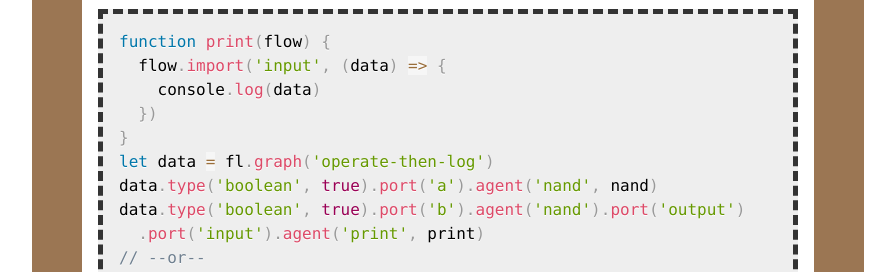
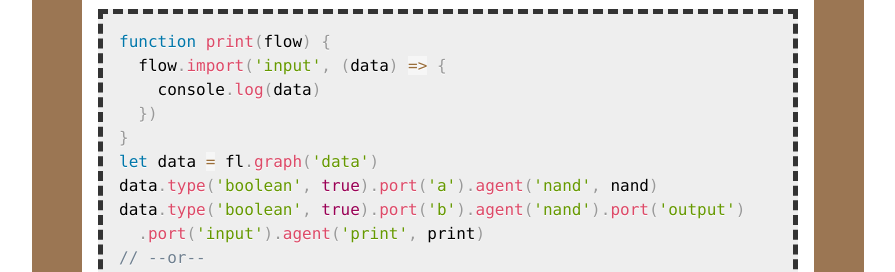
Before and after one commit to trabur/frontend-loop, a website: page index.html in a window 1280 px wide and 2400 px high. Shown: the part 1029-1301 px from the top of the page, without its empty margins (192-1087 px from the left). Drawn offline with nearby package versions, Linux system fonts and the light colour scheme.

Commit message:
operate-then-log

```diff
--- a/index.html
+++ b/index.html
@@ -39,7 +39,7 @@
     console.log(data)
   })
 }
-let data = fl.graph('operate-then-log')
+let data = fl.graph('data')
 data.type('boolean', true).port('a').agent('nand', nand)
 data.type('boolean', true).port('b').agent('nand').port('output')
   .port('input').agent('print', print)
```
